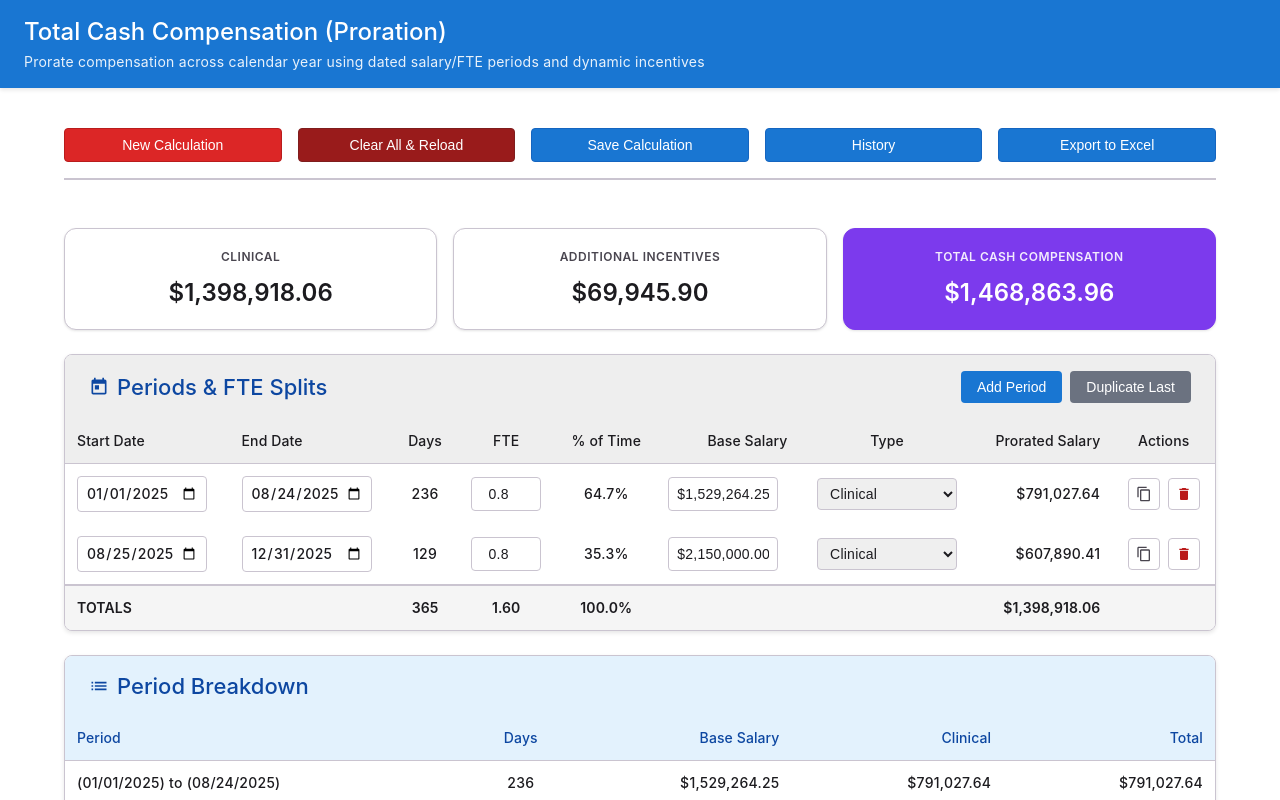
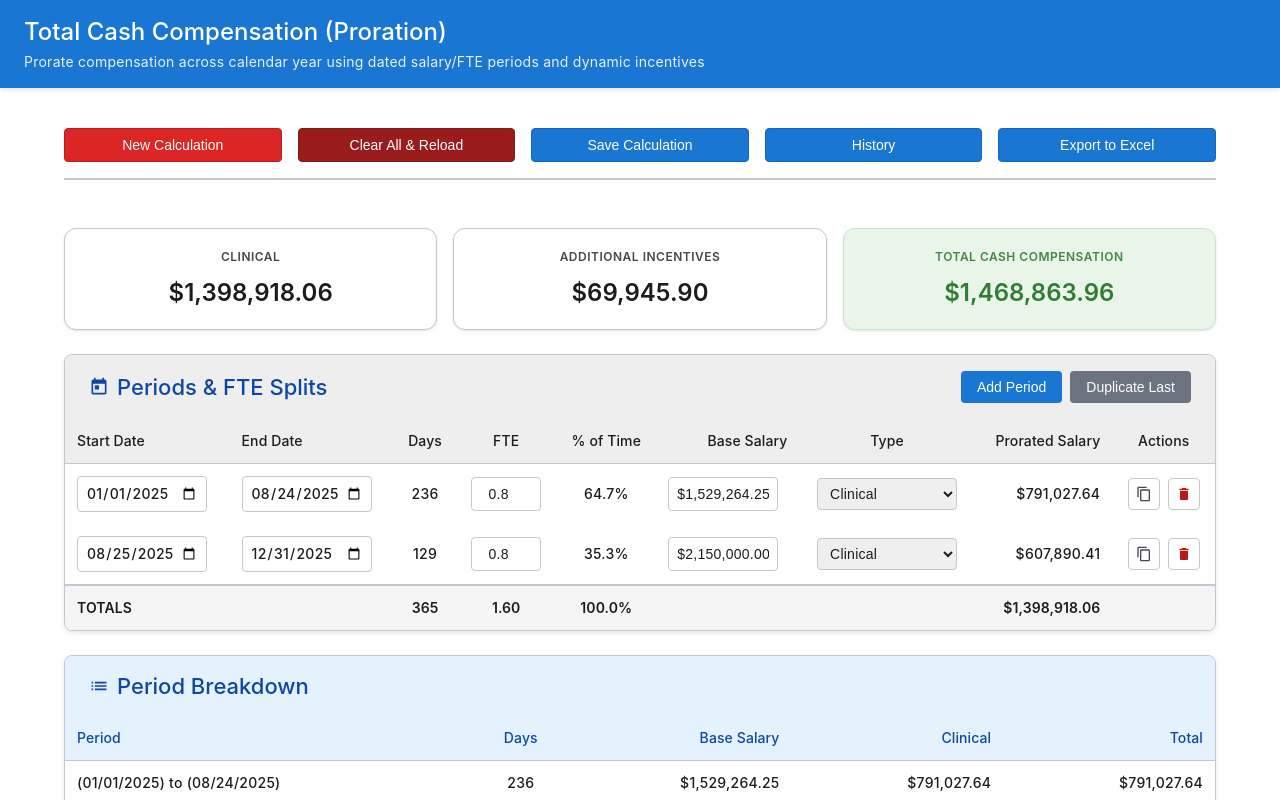
Before and after one commit to WiesHerd/ProratationCalculator, a React (Vite) app: page / in a window 1280 px wide. Shown: the top 800 px of the page. Built offline with nearby package versions, Linux system fonts and the light colour scheme.

Commit message:
Move Target Calculator inside main container to fix width issue

```diff
--- a/src/App.tsx
+++ b/src/App.tsx
@@ -621,11 +621,11 @@ function App() {
               </div>
             </div>
             <div style={{
-              backgroundColor: '#7c3aed', // Purple background
-              color: 'white',
+              backgroundColor: '#e8f5e8', // Light green background
+              color: '#2e7d32', // Dark green text
               padding: '20px',
               borderRadius: '12px',
-              border: `1px solid #7c3aed`,
+              border: `1px solid #c8e6c9`,
               boxShadow: '0 1px 3px rgba(0,0,0,0.08), 0 1px 2px rgba(0,0,0,0.04)',
               textAlign: 'center',
               transition: 'all 0.2s ease-in-out',
@@ -652,7 +652,7 @@ function App() {
               <div style={{
                 ...typography.headlineSmall,
                 fontWeight: 600,
-                color: 'white',
+                color: '#2e7d32',
                 fontSize: '24px'
               }}>
                 {formatCurrency(result.tcc)}
@@ -1791,8 +1791,6 @@ function App() {
               </div>
             </div>
           </div>
-        </div>
-      </div>
 
           {/* Target Calculator */}
           <div style={{
@@ -2017,6 +2015,8 @@ function App() {
               <strong>Calculation:</strong> {formatCurrency(targetComponents.reduce((sum, key) => sum + (result.totalsByComponent[key] || 0), 0))} ÷ ${conversionFactor.toFixed(2)} = {Math.round(targetComponents.reduce((sum, key) => sum + (result.totalsByComponent[key] || 0), 0) / conversionFactor)} target units
             </div>
           )}
+        </div>
+      </div>
         </div>
       </div>
 
```
Lines whose indentation alone changed are shown as unchanged.
